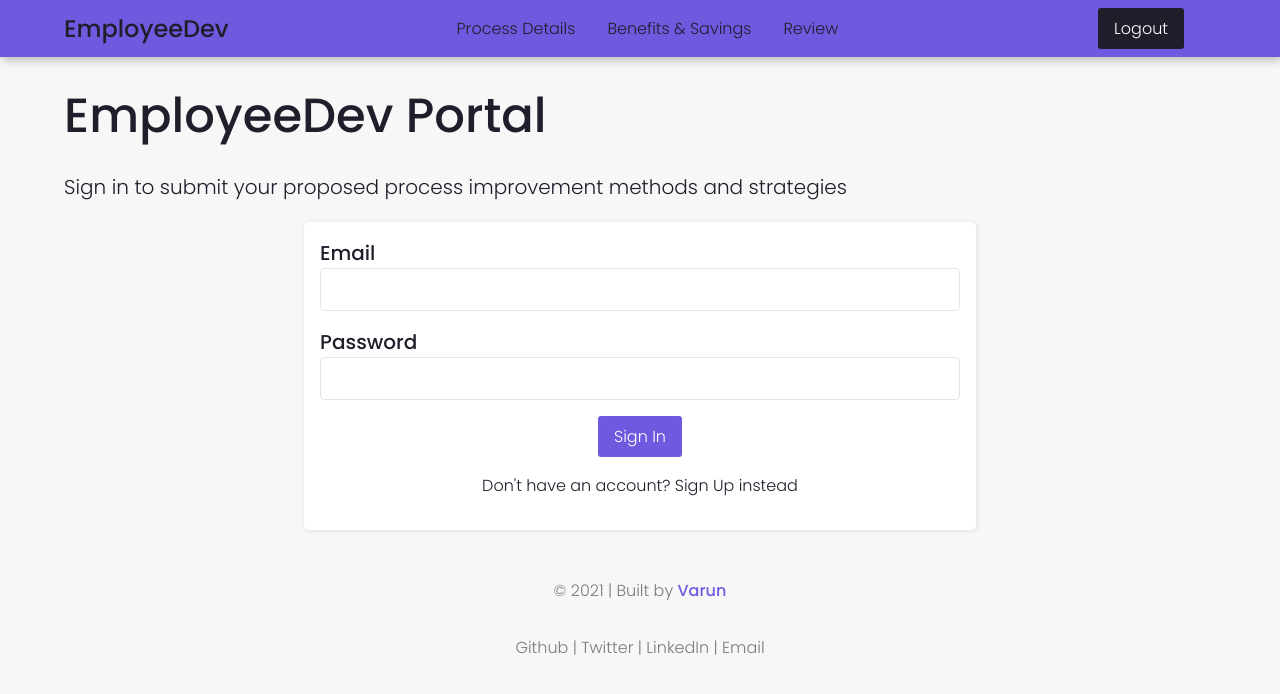
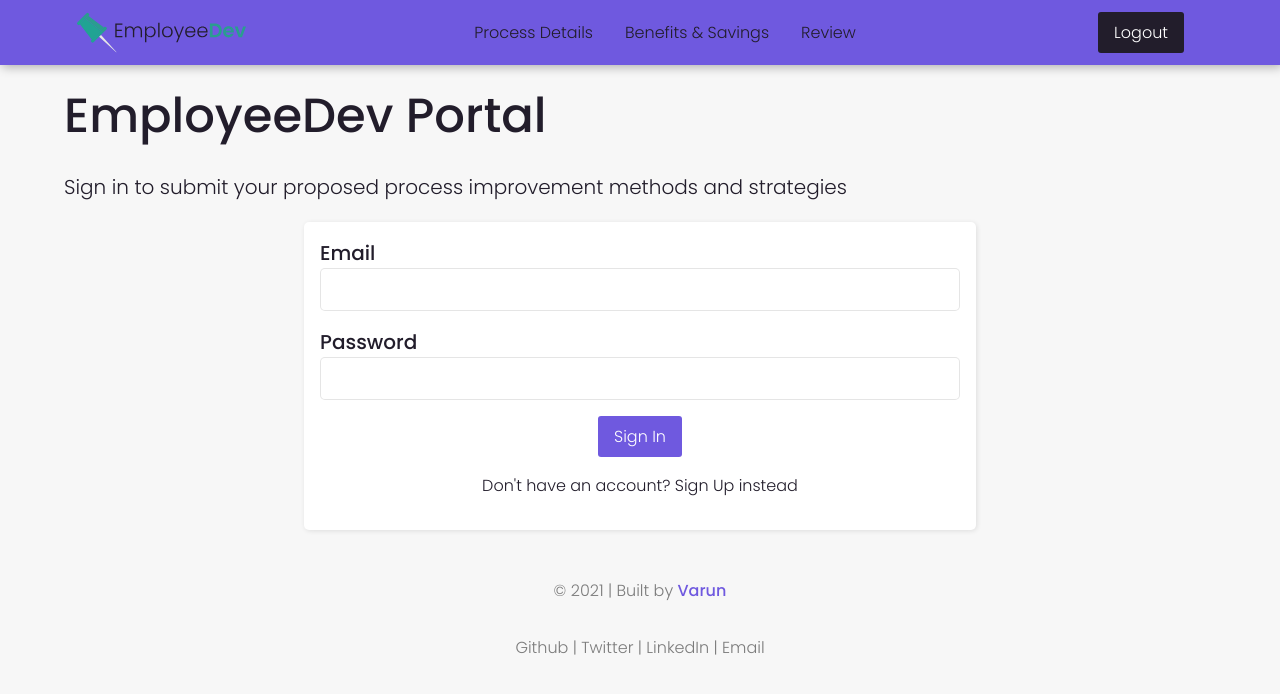
Before and after one commit to varunsundar01/EmployeeDev, a Vue app: page / in a window 1280 px wide. Shown: the top 694 px of the page. Built offline with nearby package versions, Linux system fonts and the light colour scheme.

Commit message:
Added Logo to header

```diff
--- a/src/components/layout/TheHeader.vue
+++ b/src/components/layout/TheHeader.vue
@@ -1,7 +1,7 @@
 <template>
   <div class="nav-wrapper">
     <div class="main-nav">
-      <a class="nav-brand" href="/">EmployeeDev</a>
+      <a class="nav-brand" href="/"></a>
       <ul class="nav-list">
         <li
           class="nav-item"
@@ -72,10 +72,12 @@
 }
 
 .nav-brand {
-  text-decoration: none;
-  font-weight: 500;
-  font-size: 1.5em;
-  color: var(--secondary);
+  padding: 0;
+  background-image: url('~@/assets/images/EmployeeDev Logo.svg');
+  height: 65px;
+  width: 200px;
+  background-repeat: no-repeat;
+  background-position: left center;
 }
 
 .nav-list,
```
Also changed, not shown: src/assets/images/EmployeeDev Logo.svg (added).
